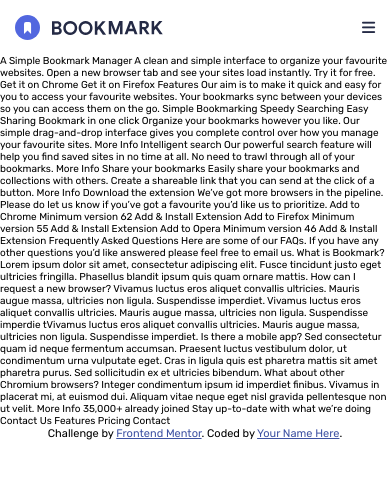
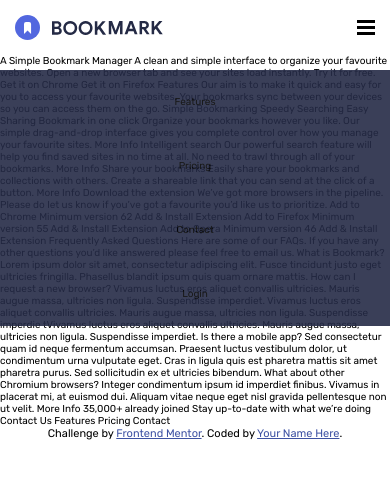
Before and after one commit to SimasG/bookmark-landing-page, a plain HTML site: page index.html in a window 390 px wide. Both pictures are taken after a click on the button 368 px from the left and 27 px from the top of the page. Drawn offline with Linux system fonts and the light colour scheme.

Commit message:
made progress on the hamburger menu

```diff
--- a/app.css
+++ b/app.css
@@ -78,6 +78,14 @@ nav {
     text-decoration: none;
 }
 
+.nav-link {
+    transition: 0.3s ease;
+}
+
+.nav-link:hover {
+    color: var(--primary-soft-red);
+}
+
 .hamburger {
     background-color: transparent;
     border: 0;
@@ -87,9 +95,19 @@ nav {
     display: none;
 }
 
-.hamburger:focus {
-    outline: none;
+.bar {
+    display: block;
+    width: 1.8rem;
+    height: 0.3rem;
+    margin: 0.3rem auto;
+    /* 0.5rem -> top and bottom | auto -> left & right */
+    -webkit-transition: all 0.3s ease-in-out;
+    transition: all 0.3s ease-in-out;
+    /* Don't understand why it's background-color and not just color. */
+    background-color: black;
 }
+
+
 
 /* Hero Styling */
 
@@ -98,16 +116,48 @@ nav {
 
 /* MEDIA QUERIES */
 @media (max-width: 767px) {
-    .nav-ul {
-        display: none;
+
+    /* .nav-ul.show {
+        display: flex;
+    } */
+
+    .nav-link {
+        margin: 1.6rem 0;
     }
 
-    .nav-ul.show {
-        display: flex;
+    .nav-ul.active {
+        left: 0;
     }
 
     .hamburger {
         display: block;
     }
 
+
+    /* Can't figure out why the hamburger animation isn't working */
+    .hambuger.active .bar:nth-child(2) {
+        opacity: 0;
+    }
+
+    .hambuger.active .bar:nth-child(1) {
+        transform: translateY(0.8rem) rotate(45deg);
+    }
+
+    .hambuger.active .bar:nth-child(3) {
+        transform: translateY(-0.8rem) rotate(-45deg);
+    }
+
+    .nav-ul {
+        position: fixed;
+        left: -100%;
+        top: 7rem;
+        gap: 0;
+        flex-direction: column;
+        background-color: var(--neutral-very-dark-blue);
+        opacity: 0.9;
+        width: 100%;
+        text-align: center;
+        transition: 0.3s;
+    }
+
 }
--- a/app.js
+++ b/app.js
@@ -1,6 +1,7 @@
-const hamburger = document.getElementById("hamburger");
-const navUL = document.getElementById("nav-ul");
+const hamburger = document.querySelector(".hamburger");
+const navMenu = document.querySelector(".nav-ul");
 
 hamburger.addEventListener("click", () => {
-    navUL.classList.toggle("show");
+    hamburger.classList.toggle("active");
+    navMenu.classList.toggle("active");
 });
--- a/index.html
+++ b/index.html
@@ -28,15 +28,20 @@
       <div class="header-container">
         <nav>
           <img src="images/logo-bookmark.svg" alt="logo" class="logo">
+          <!-- <button class="hamburger" id="hamburger">
+            <i class="fas fa-bars"></i>
+          </button> -->
+          <ul class="nav-ul" id="nav-ul">
+            <li><a href="#features" class="nav-link">Features</a></li>
+            <li><a href="#pricing" class="nav-link">Pricing</a></li>
+            <li><a href="#contact" class="nav-link">Contact</a></li>
+            <li><a href="#login" class="nav-link">Login</a></li>
+          </ul>
           <button class="hamburger" id="hamburger">
-            <i class="fas fa-bars"></i>
+            <span class="bar"></span>
+            <span class="bar"></span>
+            <span class="bar"></span>
           </button>
-          <ul class="nav-ul" id="nav-ul">
-            <li><a href="#features">Features</a></li>
-            <li><a href="#pricing">Pricing</a></li>
-            <li><a href="#contact">Contact</a></li>
-            <li><a href="#login">Login</a></li>
-          </ul>
         </nav>
 
         <div class="hero">
@@ -155,5 +160,6 @@
       </p>
     </footer>
   </div>
+  <script src="app.js"></script>
 </body>
 </html>
```
